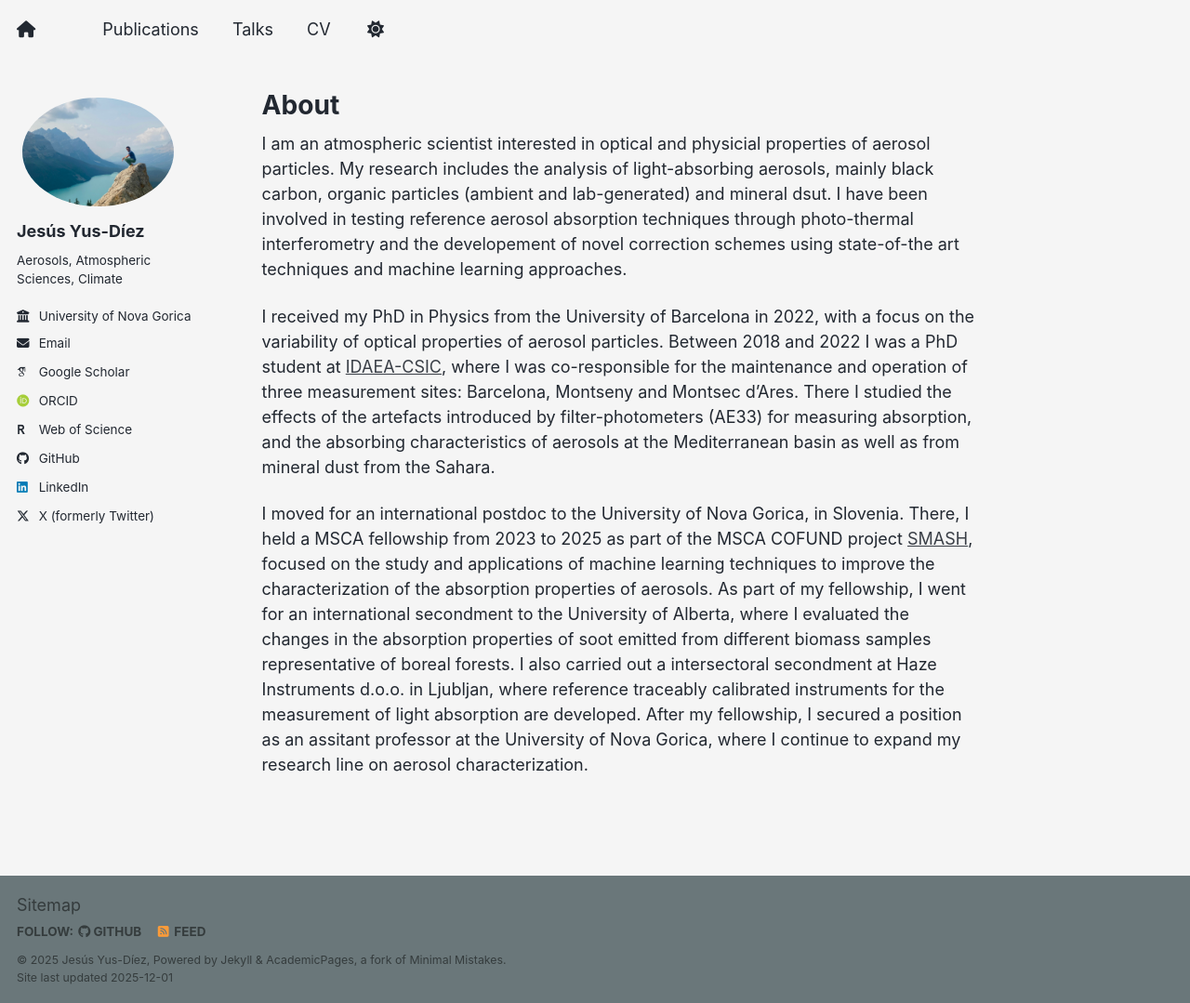
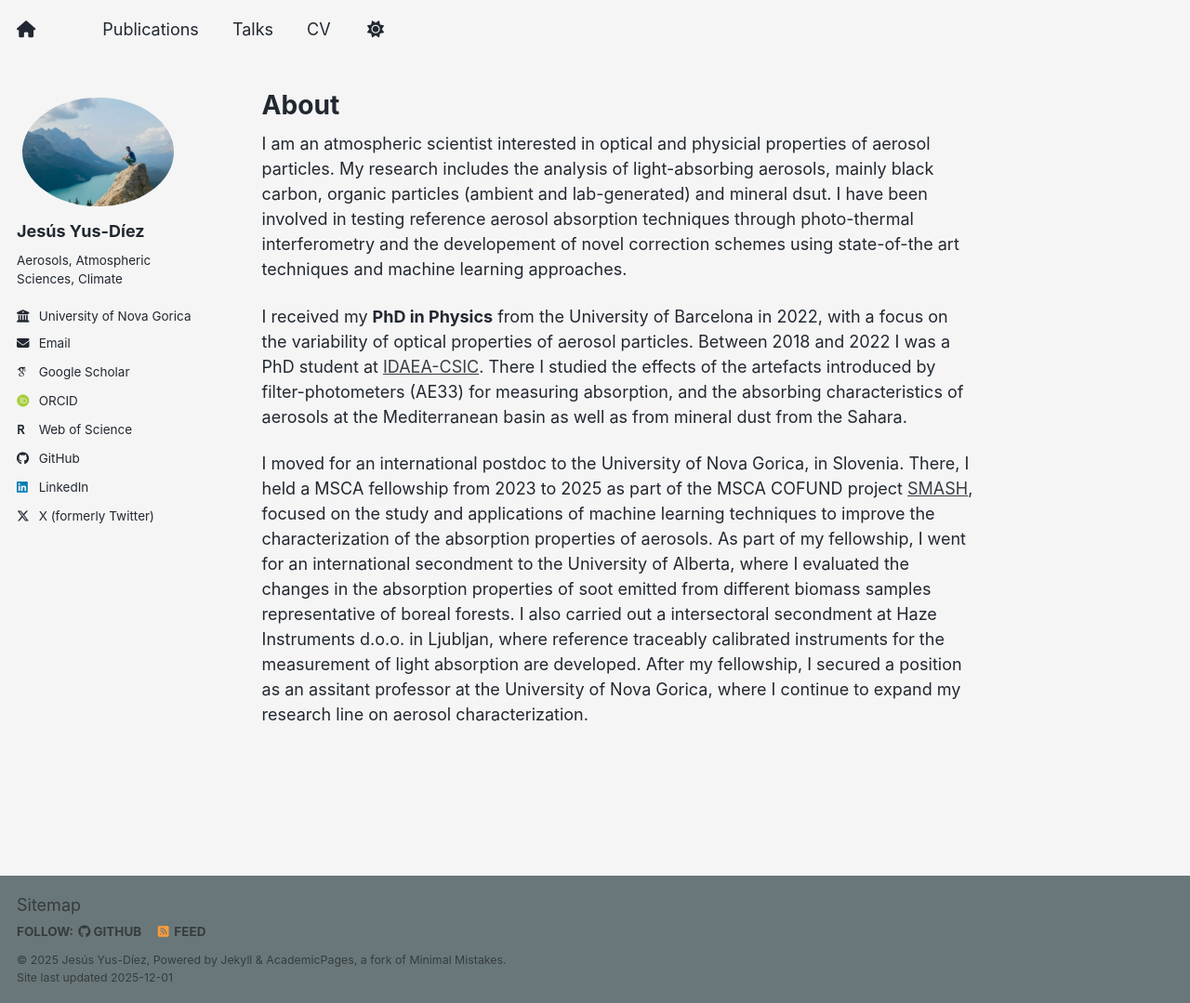
Before and after one commit to jyusdiez/jyusdiez.github.io, a Jekyll site: the page built from _pages/about.md, in a window 1280 px wide and 1079 px high. Shown: the whole window at 93% size. Built offline with Jekyll 4.4.1, drawn with Linux system fonts in a browser that asks for light colours; some web fonts are replaced; a script bundle is joined from its source files by our own code; library files that are not in the unit come from our copies.

Commit message:
Update about.md

```diff
--- a/_pages/about.md
+++ b/_pages/about.md
@@ -9,6 +9,6 @@ redirect_from:
 
 I am an atmospheric scientist interested in optical and physicial properties of aerosol particles. My research includes the analysis of light-absorbing aerosols, mainly black carbon, organic particles (ambient and lab-generated) and mineral dsut. I have been involved in testing reference aerosol absorption techniques through photo-thermal interferometry and the developement of novel correction schemes using state-of-the art techniques and machine learning approaches.
 
-I received my PhD in Physics from the University of Barcelona in 2022, with a focus on the variability of optical properties of aerosol particles. Between 2018 and 2022 I was a PhD student at [IDAEA-CSIC](https://www.idaea.csic.es/research-group/environmental-geochemistry-and-atmospheric-research-egar/), where I was co-responsible for the maintenance and operation of three measurement sites: Barcelona, Montseny and Montsec d'Ares. There I studied the effects of the artefacts introduced by filter-photometers (AE33) for measuring absorption, and the absorbing characteristics of aerosols at the Mediterranean basin as well as from mineral dust from the Sahara.
+I received my **PhD in Physics** from the University of Barcelona in 2022, with a focus on the variability of optical properties of aerosol particles. Between 2018 and 2022 I was a PhD student at [IDAEA-CSIC](https://www.idaea.csic.es/research-group/environmental-geochemistry-and-atmospheric-research-egar/). There I studied the effects of the artefacts introduced by filter-photometers (AE33) for measuring absorption, and the absorbing characteristics of aerosols at the Mediterranean basin as well as from mineral dust from the Sahara.
 
 I moved for an international postdoc to the University of Nova Gorica, in Slovenia. There, I held a MSCA fellowship from 2023 to 2025 as part of the MSCA COFUND project [SMASH](https://smash.ung.si/fellows/), focused on the study and applications of machine learning techniques to improve the characterization of the absorption properties of aerosols. As part of my fellowship, I went for an international secondment to the University of Alberta, where I evaluated the changes in the absorption properties of soot emitted from different biomass samples representative of boreal forests. I also carried out a intersectoral secondment at Haze Instruments d.o.o. in Ljubljan, where reference traceably calibrated instruments for the measurement of light absorption are developed. After my fellowship, I secured a position as an assitant professor at the University of Nova Gorica, where I continue to expand my research line on aerosol characterization.
```
